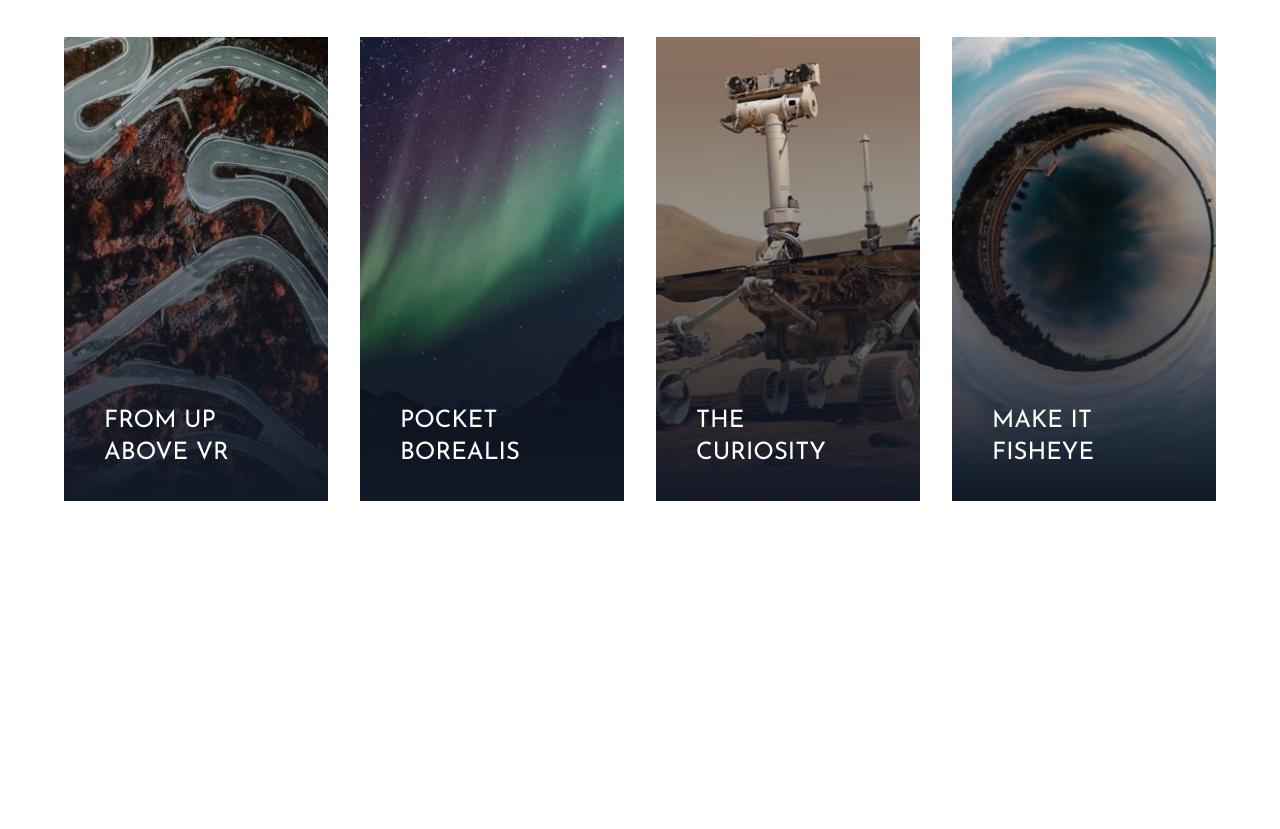
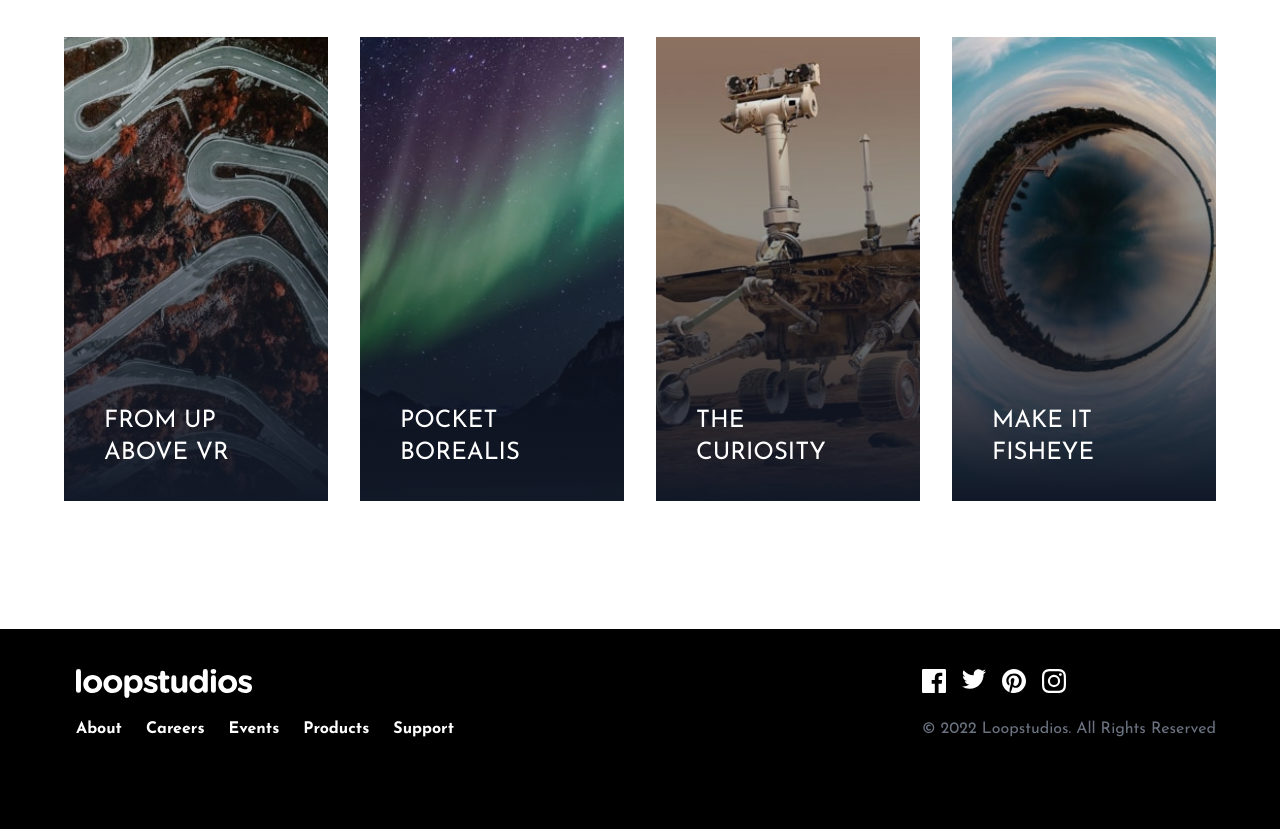
Before and after one commit to ahmedhakk/loopstudios, a website: page index.html in a window 1280 px wide. Shown: the part 1971-2800 px from the top of the page. Before the commit the page ends 2600 px from the top, so only its background shows below. Drawn offline with Linux system fonts and the light colour scheme.

Commit message:
feat: add footer section with navigation links and social media icons

```diff
--- a/index.html
+++ b/index.html
@@ -175,6 +175,73 @@
       </div>
     </div>
   </section>
+  <footer class="bg-black">
+    <!-- container -->
+    <div class="container max-w-6xl py-10 mx-auto">
+      <div class="flex flex-col items-center mb-8 space-y-6 md:flex-row md:space-y-0 md:justify-between md:items-start">
+        <!-- Menu & logo container -->
+        <div class="flex flex-col items-center space-y-8 md:items-start md:space-y-4">
+          <div class="h-8">
+            <img src="./images/logo.svg" alt="logo" class="w-44 md:ml-3" />
+          </div>
+
+          <div
+            class="flex flex-col items-center space-y-4 text-white font-bold md:ml-3 md:flex-row md:space-y-0 md:items-start md:space-x-6">
+            <div class="group h-10">
+              <a href="#">About</a>
+              <div class="mx-2 group-hover:border-b group-hover:border-blue-50"></div>
+            </div>
+            <div class="group h-10">
+              <a href="#">Careers</a>
+              <div class="mx-2 group-hover:border-b group-hover:border-blue-50"></div>
+            </div>
+            <div class="group h-10">
+              <a href="#">Events</a>
+              <div class="mx-2 group-hover:border-b group-hover:border-blue-50"></div>
+            </div>
+            <div class="group h-10">
+              <a href="#">Products</a>
+              <div class="mx-2 group-hover:border-b group-hover:border-blue-50"></div>
+            </div>
+            <div class="group h-10">
+              <a href="#">Support</a>
+              <div class="mx-2 group-hover:border-b group-hover:border-blue-50"></div>
+            </div>
+          </div>
+        </div>
+        <!-- Social & Copy container -->
+        <div class="flex flex-col items-start justify-between text-gray-500 space-y-4">
+          <!-- Social -->
+          <div class="flex items-center justify-center mx-auto space-x-4 md:justify-end md:mx-0">
+            <div class="h-8 group">
+              <a href="#">
+                <img src="images/icon-facebook.svg" alt="icon-facebook">
+              </a>
+            </div>
+            <div class="h-8 group">
+              <a href="#">
+                <img src="images/icon-twitter.svg" alt="icon-twitter">
+              </a>
+            </div>
+            <div class="h-8 group">
+              <a href="#">
+                <img src="images/icon-pinterest.svg" alt="icon-pinterest">
+              </a>
+            </div>
+            <div class="h-8 group">
+              <a href="#">
+                <img src="images/icon-instagram.svg" alt="icon-instagram">
+              </a>
+            </div>
+          </div>
+          <!-- Copy -->
+          <div class="text-bold">
+            &copy; 2022 Loopstudios. All Rights Reserved
+          </div>
+        </div>
+      </div>
+    </div>
+  </footer>
 </body>
 
 </html>
```
Also changed, not shown: css/style.css.
